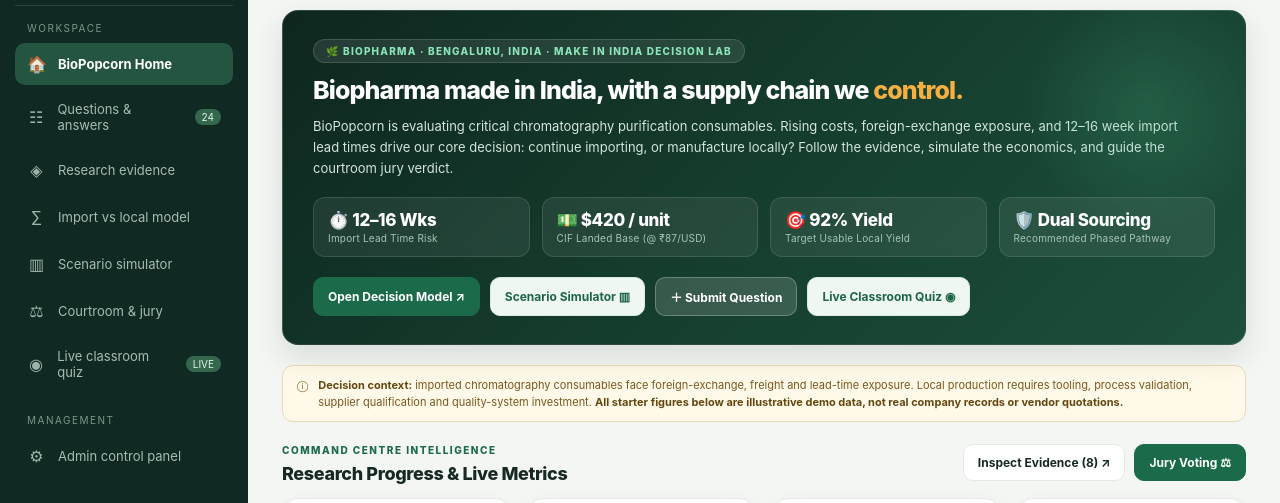
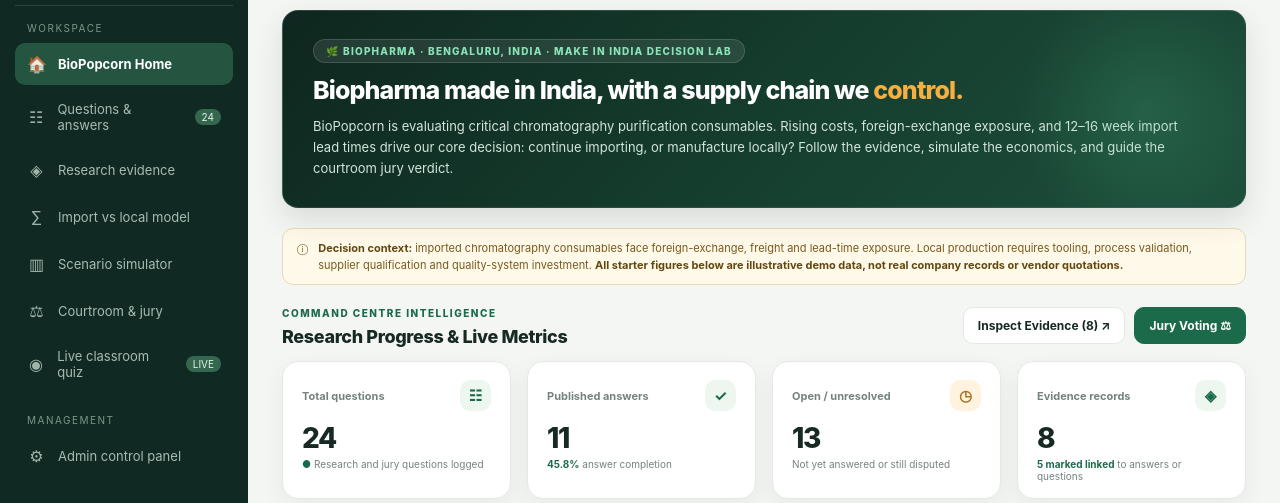
Before and after one commit to mayurgiriyappa/economics-AAT, a website: page dashboard.html in a window 1280 px wide. Shown: the part 91-594 px from the top of the page. Drawn offline with nearby package versions, Linux system fonts and the light colour scheme.

Commit message:
Remove supply chain pills and shortcut buttons from BioPopcorn Home hero banner

```diff
--- a/dashboard.html
+++ b/dashboard.html
@@ -58,19 +58,7 @@
   <div class="hero-banner">
     <div class="hero-tag">🌿 Biopharma · Bengaluru, India · Make in India Decision Lab</div>
     <h1 class="hero-title">Biopharma made in India, with a supply chain we <span class="hl">control.</span></h1>
-    <p class="hero-desc">BioPopcorn is evaluating critical chromatography purification consumables. Rising costs, foreign-exchange exposure, and 12–16 week import lead times drive our core decision: continue importing, or manufacture locally? Follow the evidence, simulate the economics, and guide the courtroom jury verdict.</p>
-    <div class="hero-pills">
-      <div class="hero-pill"><div class="hero-pill-num">⏱️ 12–16 Wks</div><div class="hero-pill-lbl">Import Lead Time Risk</div></div>
-      <div class="hero-pill"><div class="hero-pill-num">💵 $420 / unit</div><div class="hero-pill-lbl">CIF Landed Base (@ ₹87/USD)</div></div>
-      <div class="hero-pill"><div class="hero-pill-num">🎯 92% Yield</div><div class="hero-pill-lbl">Target Usable Local Yield</div></div>
-      <div class="hero-pill"><div class="hero-pill-num">🛡️ Dual Sourcing</div><div class="hero-pill-lbl">Recommended Phased Pathway</div></div>
-    </div>
-    <div class="hero-actions">
-      <button class="btn btn-primary" data-go="model">Open Decision Model ↗</button>
-      <button class="btn btn-soft" data-go="scenarios">Scenario Simulator ▥</button>
-      <button class="btn" data-go="questions" style="background:rgba(255,255,255,.15);color:#fff;border-color:rgba(255,255,255,.25)">＋ Submit Question</button>
-      <button class="btn btn-soft" data-go="quiz">Live Classroom Quiz ◉</button>
-    </div>
+    <p class="hero-desc" style="margin-bottom:0">BioPopcorn is evaluating critical chromatography purification consumables. Rising costs, foreign-exchange exposure, and 12–16 week import lead times drive our core decision: continue importing, or manufacture locally? Follow the evidence, simulate the economics, and guide the courtroom jury verdict.</p>
   </div>
 
   <div class="alert-strip"><span>ⓘ</span><div><strong>Decision context:</strong> imported chromatography consumables face foreign-exchange, freight and lead-time exposure. Local production requires tooling, process validation, supplier qualification and quality-system investment. <strong>All starter figures below are illustrative demo data, not real company records or vendor quotations.</strong></div></div>
```
Also changed, not shown: index.html (+1 -13 lines).
